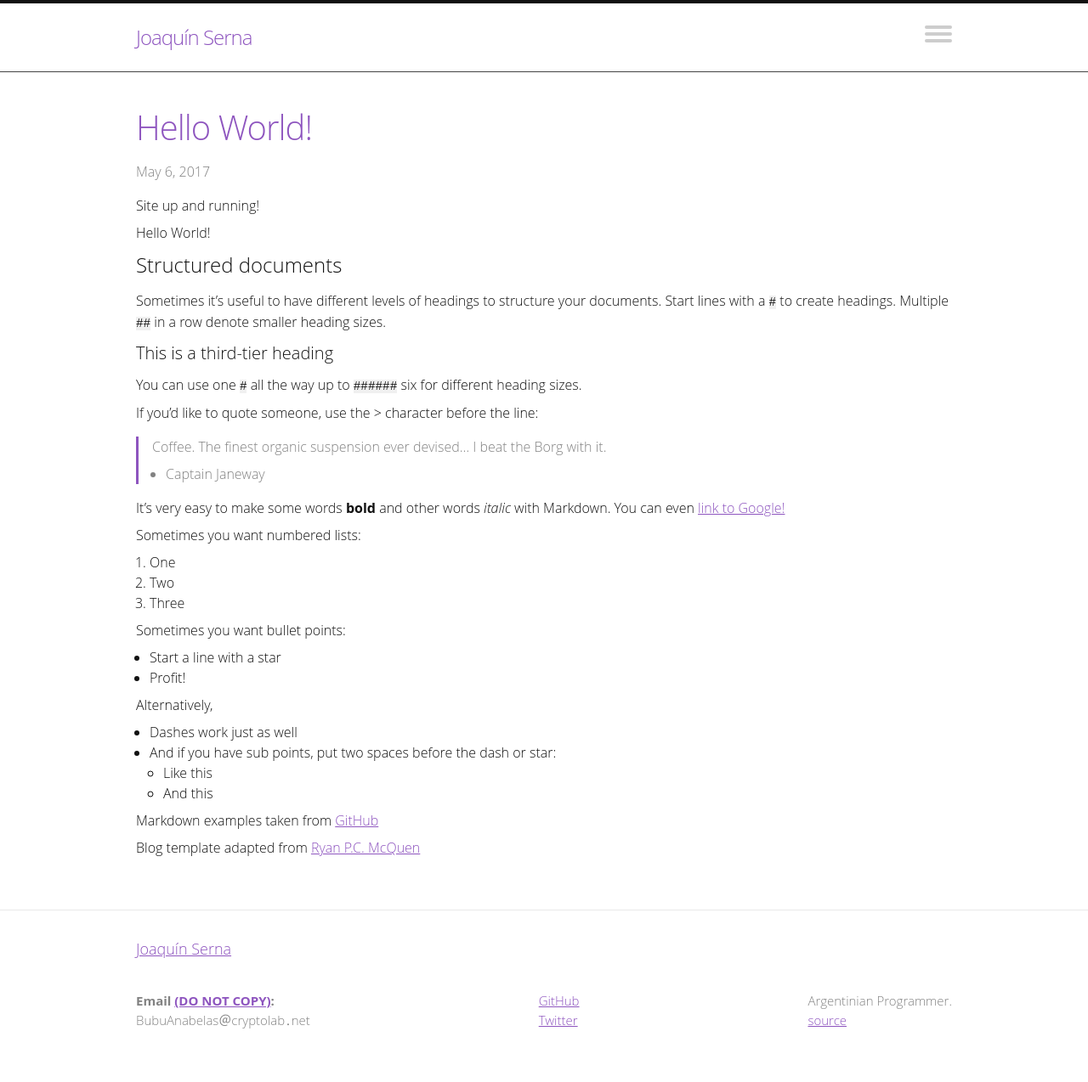
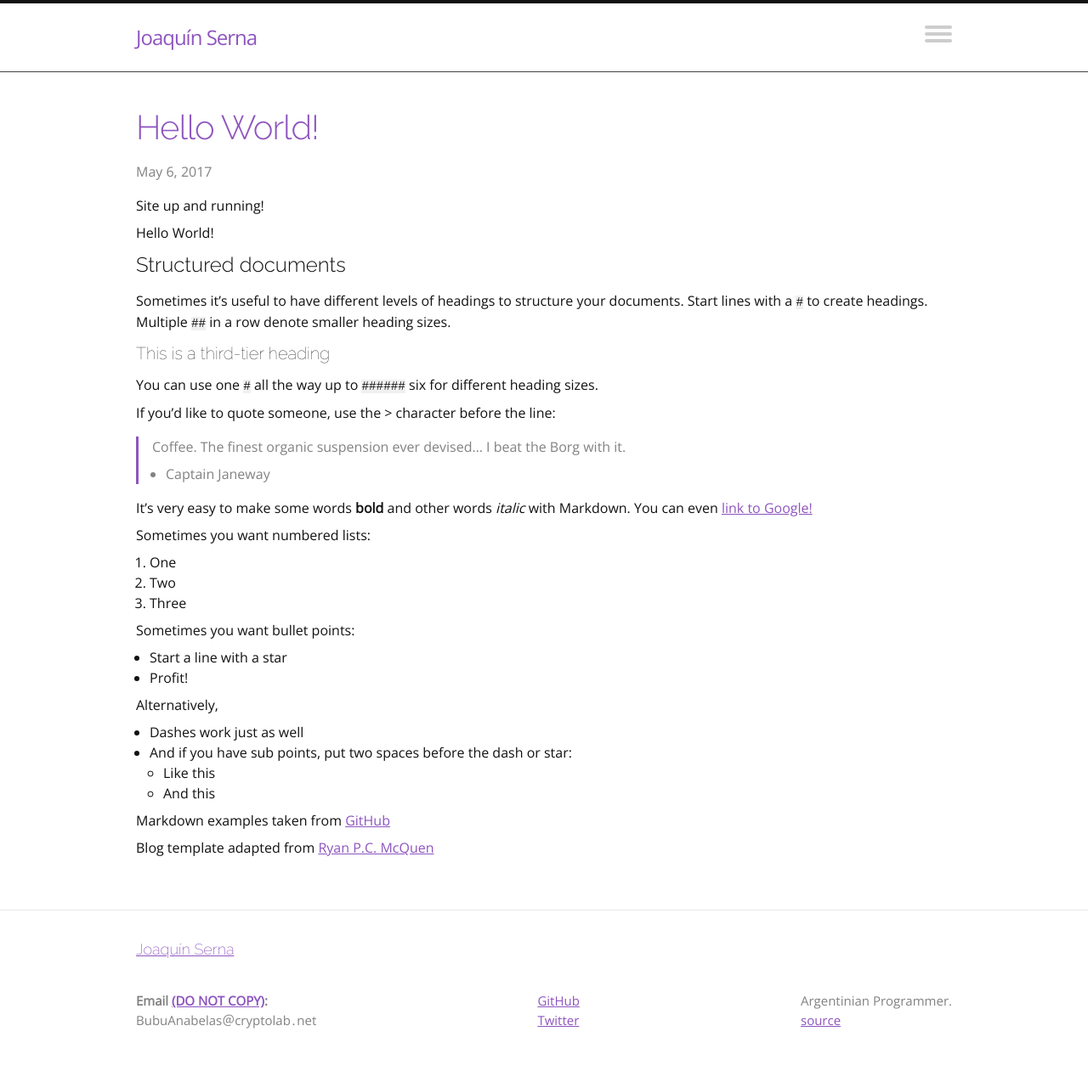
Before and after one commit to BubuAnabelas/bubuanabelas.github.io, a Jekyll site: the page built from _posts/2017-05-06-hello-world.md, in a window 1280 px wide. Shown: the whole page at 85% size. Built offline with Jekyll 4.4.1, drawn with Linux system fonts in a browser that asks for light colours.

Commit message:
Add external fonts.

```diff
--- a/_includes/head.html
+++ b/_includes/head.html
@@ -7,6 +7,8 @@
 
 	<link rel="canonical" href="{{ page.url | replace:'index.html','' | prepend: site.baseurl | prepend: site.url }}">
 	<link rel="alternate" type="application/rss+xml" title="{{ site.title }}" href="{{ "/feed.xml" | prepend: site.baseurl | prepend: site.url }}" />
+
+	<link href="https://fonts.googleapis.com/css?family=Open+Sans:300|Raleway:100,200,300" rel="stylesheet">
 
 	<script>
 		(function(i,s,o,g,r,a,m){i['GoogleAnalyticsObject']=r;i[r]=i[r]||function(){
```
